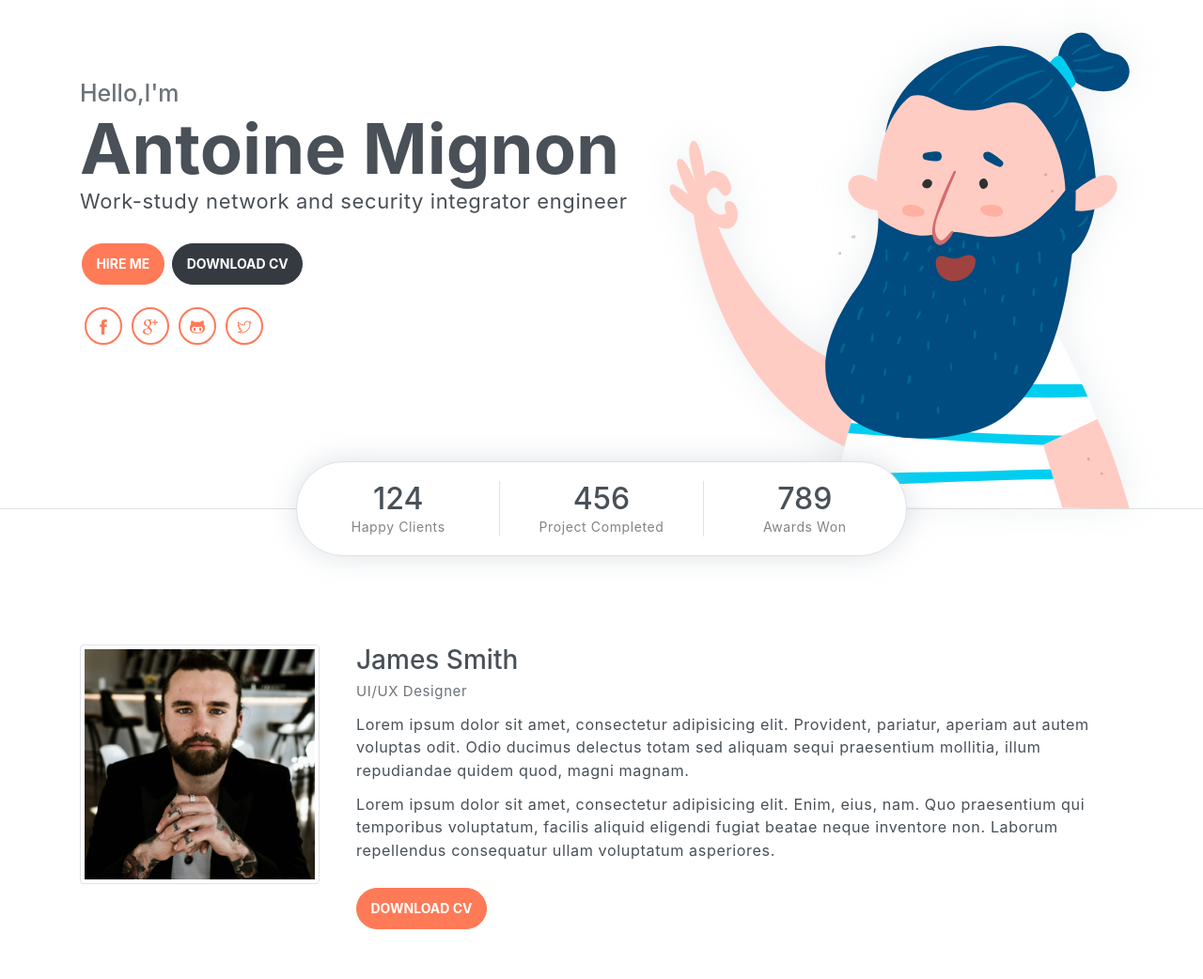
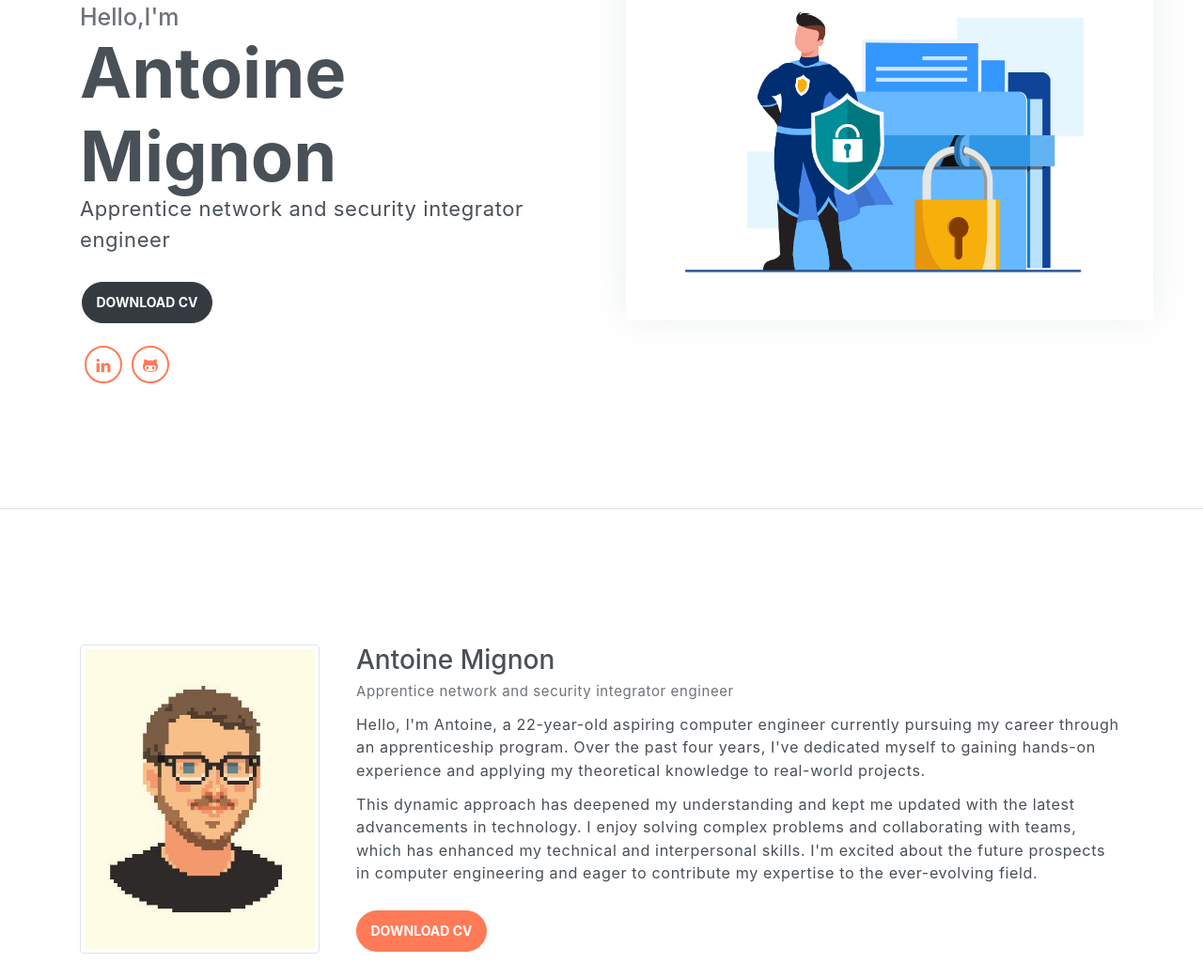
Before and after one commit to ExElEnn/ExElEnn.github.io, a website: page index.html in a window 1280 px wide. Shown: the part 210-1252 px from the top of the page at 94% size. Drawn offline with Linux system fonts and the light colour scheme.

Commit message:
Cv updated, link to github and linkedin working too, About me is now filled too

```diff
--- a/index.html
+++ b/index.html
@@ -59,40 +59,25 @@
             <div class="infos">
                 <h6 class="subtitle">Hello,I'm</h6>
                 <h6 class="title">Antoine Mignon</h6>
-                <p>Work-study network and security integrator engineer</p>
+                <p>Apprentice network and security integrator engineer</p>
 
                 <div class="buttons pt-3">
-                    <button class="btn btn-primary rounded">HIRE ME</button>
-                    <button class="btn btn-dark rounded">DOWNLOAD CV</button>
+                    <a href="assets\imgs\CV.pdf">
+                        <button class="btn btn-dark rounded">DOWNLOAD CV</button>
+                    </a>
                 </div>
 
                 <div class="socials mt-4">
-                    <a class="social-item" href="javascript:void(0)"><i class="ti-facebook"></i></a>
-                    <a class="social-item" href="javascript:void(0)"><i class="ti-google"></i></a>
-                    <a class="social-item" href="javascript:void(0)"><i class="ti-github"></i></a>
-                    <a class="social-item" href="javascript:void(0)"><i class="ti-twitter"></i></a>
+                    <a class="social-item" href="https://www.linkedin.com/in/Antoine%20Mignon"><i class="ti-linkedin"></i></a>
+                    <a class="social-item" href="https://github.com/ExElEnn"><i class="ti-github"></i></a>
                 </div>
             </div>
             <div class="img-holder">
-                <img src="assets/imgs/man.svg" alt="">
+                <img src="assets/imgs/Data_security_28.jpg" alt="">
             </div>
         </div>
 
         <!-- Header-widget -->
-        <div class="widget">
-            <div class="widget-item">
-                <h2>124</h2>
-                <p>Happy Clients</p>
-            </div>
-            <div class="widget-item">
-                <h2>456</h2>
-                <p>Project Completed</p>
-            </div>
-            <div class="widget-item">
-                <h2>789</h2>
-                <p>Awards Won</p>
-            </div>
-        </div>
     </header>
     <!-- End of Page Header -->
 
@@ -101,14 +86,19 @@
         <div class="container mt-5">
             <div class="row text-center text-md-left">
                 <div class="col-md-3">
-                    <img src="assets/imgs/avatar.jpg" alt="" class="img-thumbnail mb-4">
+                    <img src="assets/imgs/Avatar2.jpg" alt="" class="img-thumbnail mb-4">
                 </div>
                 <div class="pl-md-4 col-md-9">
-                    <h6 class="title">James Smith</h6>
-                    <p class="subtitle">UI/UX Designer</p>
-                    <p>Lorem ipsum dolor sit amet, consectetur adipisicing elit. Provident, pariatur, aperiam aut autem voluptas odit. Odio ducimus delectus totam sed aliquam sequi praesentium mollitia, illum repudiandae quidem quod, magni magnam.</p>
-                    <p>Lorem ipsum dolor sit amet, consectetur adipisicing elit. Enim, eius, nam. Quo praesentium qui temporibus voluptatum, facilis aliquid eligendi fugiat beatae neque inventore non. Laborum repellendus consequatur ullam voluptatum asperiores.</p>
-                    <button class="btn btn-primary rounded mt-3">DOWNLOAD CV</button>
+                    <h6 class="title">Antoine Mignon</h6>
+                    <p class="subtitle">Apprentice network and security integrator engineer</p>
+                    <p>Hello, I'm Antoine, a 22-year-old aspiring computer engineer currently pursuing my career through an apprenticeship program. Over the past four years, I've dedicated myself to gaining hands-on experience and applying my theoretical knowledge to real-world projects. </p>
+                        <p>This dynamic approach has deepened my understanding and kept me updated with the latest advancements in technology.
+                    I enjoy solving complex problems and collaborating with teams, which has enhanced my technical and interpersonal skills. I'm excited about the future prospects in computer engineering and eager to contribute my expertise to the ever-evolving field.</p>
+
+
+                    <a href="assets\imgs\CV.pdf">
+                        <button class="btn btn-primary rounded mt-3">DOWNLOAD CV</button>
+                    </a>
                 </div>
             </div>
         </div>
```
Also changed, not shown: assets/css/steller.css, assets/imgs/Avatar2.jpg (added), assets/imgs/Data_security_28.jpg (added), 1 other file.
